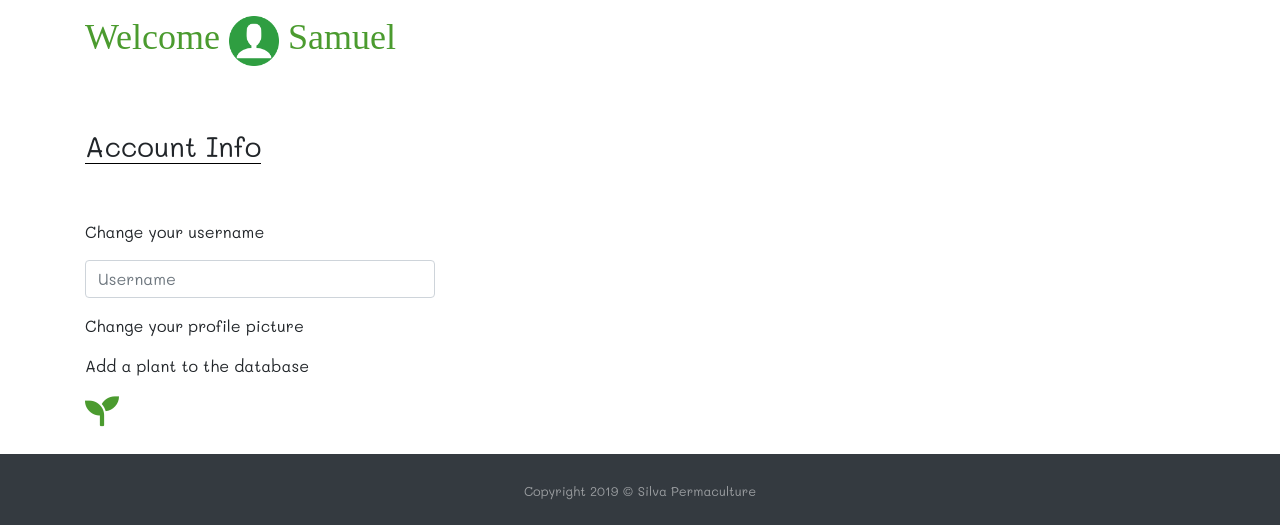
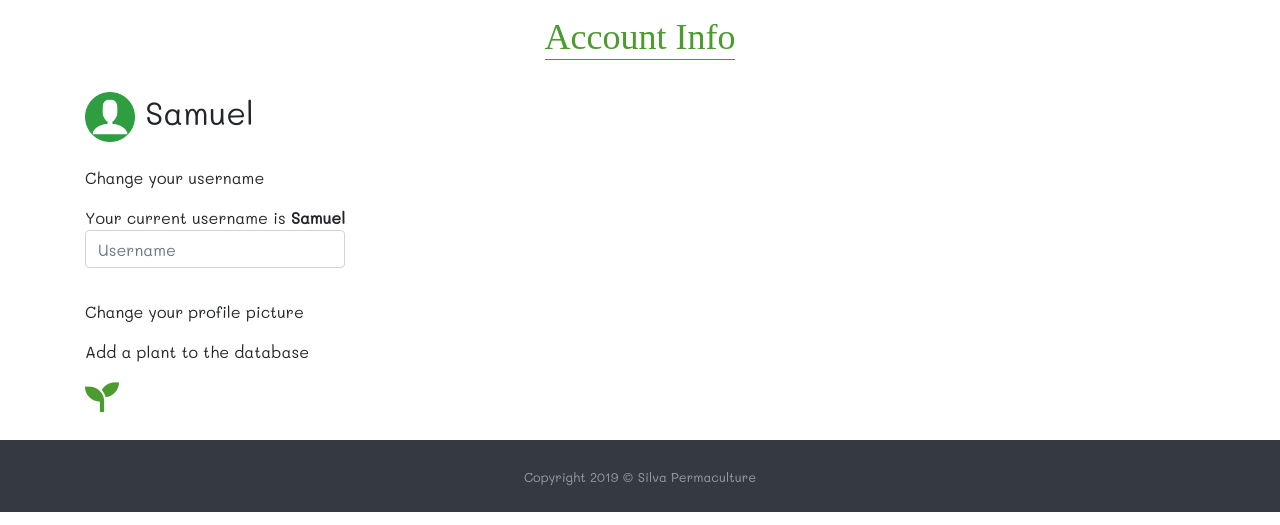
Before and after one commit to Walachul/SilvaPermaculture, a Flask app: page /account in a window 1280 px wide. Shown: the part 104-629 px from the top of the page. Run offline with Flask 2, Linux system fonts and the light colour scheme; a user stored in the database is signed in; some libraries are stand-ins or nearby versions.

Commit message:
Updated routes.py to render in account template default pic for user. Restyling of the account template and created different folders for user pics and plants pics.

```diff
--- a/silvapermaculture/routes.py
+++ b/silvapermaculture/routes.py
@@ -85,8 +85,8 @@ def logout():
 @app.route("/account")
 @login_required
 def account():
-
-    return render_template('account.html', title='Account')
+    image_file = url_for('static', filename='img/profile_user/' + current_user.image_file)
+    return render_template('account.html', title='Account', image_file=image_file)
 
 
 @app.route("/contact")
--- a/silvapermaculture/static/css/style.css
+++ b/silvapermaculture/static/css/style.css
@@ -71,16 +71,16 @@ body{
     background-color: #E5530B
 }
 /**** Account Page ****/
-#account{
-    position:relative
+#accountheading{
+    position:relative;
+    color: #4B9B2F;
+    font-size: 36px;
+    font-family: 'Josefin Sans';
 }
 #borderaccount{
-    position: absolute;
-    bottom: 0px;
-    left: 0x;
-    width: 176px;
+    width: 190px;
     height: 1px;
-    background-color: black;
+    background-color: #E5530B;
     z-index: 2;
 }
 
--- a/silvapermaculture/templates/account.html
+++ b/silvapermaculture/templates/account.html
@@ -2,19 +2,21 @@
    {% block content %}
         <div class="row">
             <div class="col-12">
-                <h1 class="my-3 text-left" id="heading">Welcome <img src="{{ url_for('static', filename='img/default.png') }}" style="height:50px; width:50px; " alt="Default user image"/> {{ current_user.username }} </h1>
+                <h1 class="my-3 text-center" id="accountheading">Account Info<div class="mx-auto" id="borderaccount"></div></h1>
             </div>
         </div>
         <div class="row">
-            <div class="col-12 col-lg-4 my-5">
-                <h3 class="text-left" id="account">Account Info<div id="borderaccount"></div></h3>
+            <div class="col-12 col-lg-4 my-3">
+                <h2 class="text-left"> <img class="img-fluid " src="{{ image_file }}" style="height:50px; width:50px; " alt="Default user image"/> {{ current_user.username }}</h2>
             </div>
         </div>
         <div class="row">
             <div class="col-12 col-lg-4">
                 <p class="text-left">Change your username</p>
                 <div class="input-group mb-3">
-                    <input type="text" class="form-control" placeholder="Username" aria-label="Username" aria-describedby="basic-addon1">
+                    <p class="text-left">Your current username is <span class="font-weight-bold">{{ current_user.username }}</span><br/>
+                    <input type="text" class="form-control" placeholder="Username" aria-label="Username" aria-describedby="basic-addon1"></p>
+
                 </div>
             </div>
         </div>
```
Also changed, not shown: silvapermaculture/templates/layout.html (+12 -12 lines), silvapermaculture/static/img/plants/default_plant_pic.jpg (renamed from silvapermaculture/static/img/default_plant_pic.jpg), silvapermaculture/static/img/profile_user/default.png (renamed from silvapermaculture/static/img/default.png).
